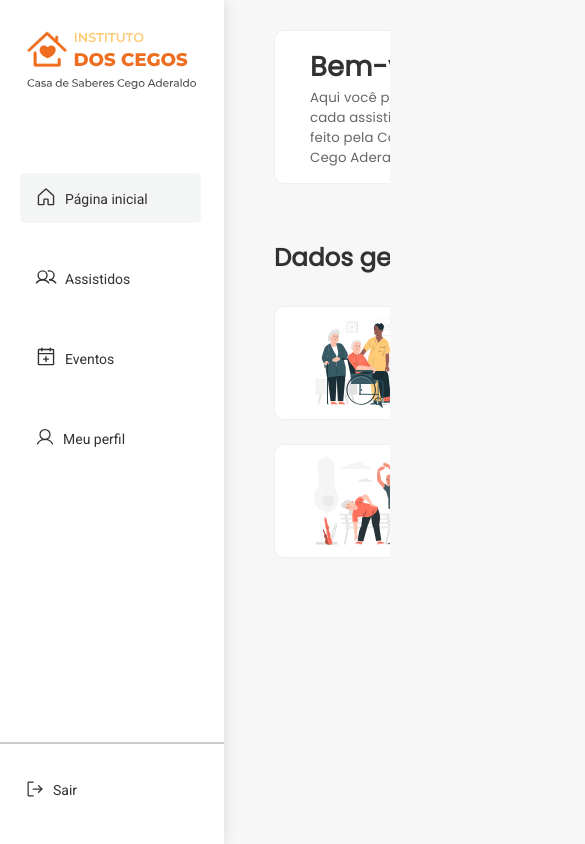
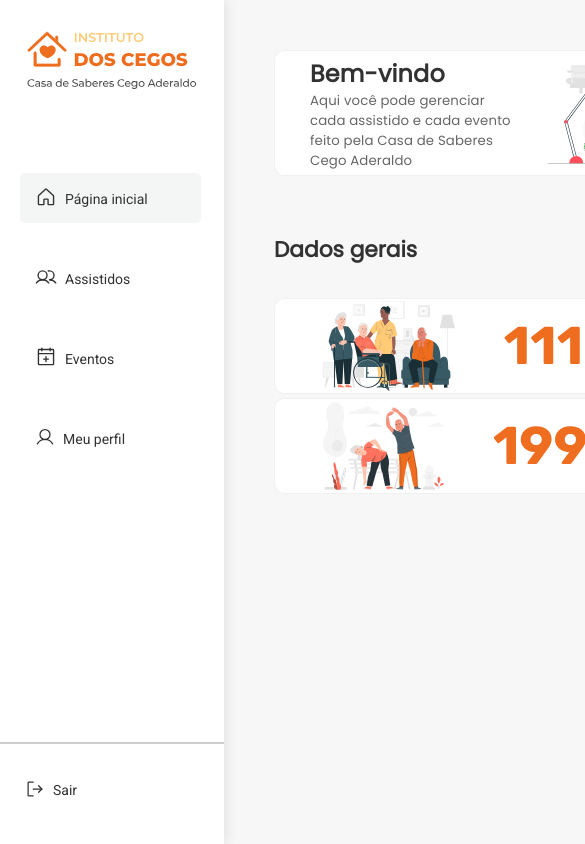
Before and after one commit to dev-inove/IDC-Frontend-legado, a React (Vite) app: page /home in a window 390 px wide. Shown: the top 844 px of the page, 585 px wide, since content can reach past the window. Built offline with nearby package versions, Linux system fonts and the light colour scheme.

Commit message:
Correções de responsividade da tela e dos cards

```diff
--- a/src/components/Cards/InfoCards/styles.ts
+++ b/src/components/Cards/InfoCards/styles.ts
@@ -12,14 +12,20 @@ export const InfoHeaderText = styled.h1`
   @media (max-width: 1366px) {
     font-size: 2.4rem;
   }
-  @media (max-width: 1080px) {
+  @media (max-width: 1280px) {
+    font-size: 2rem;
+  }
+  @media (max-width: 1150px) {
     font-size: 1.9rem;
   }
-  @media (max-width: 846px) {
+  @media (max-width: 1080px) {
     font-size: 1.8rem;
   }
+  @media (max-width: 846px) {
+    font-size: 1.7rem;
+  }
   @media (max-width: 720px) {
-    font-size: 1.75rem;
+    font-size: 1.55rem;
   }
 `;
 
@@ -29,15 +35,11 @@ export const ContainerCardsInfo = styled.div`
   flex-direction: row;
   justify-content: space-between;
   margin-bottom: 50px;
-  @media (max-width: 1366px) {
-    align-content: space-between;
-    flex-direction: column;
-    height: 19rem;
-  }
+  height: 9rem;
   @media (max-width: 1080px) {
     align-content: space-between;
     flex-direction: column;
-    height: 18rem;
+    height: 14rem;
   }
 `;
 
@@ -45,21 +47,27 @@ export const CounterStyle = styled.span`
   font-family: 'Rubik', sans-serif;
   font-style: normal;
   font-weight: 700;
-  font-size: 6.75rem;
+  font-size: 5.75rem;
   line-height: 126px;
   color: #ef6d1f;
   margin-right: 15px;
   @media (max-width: 1366px) {
-    font-size: 6.5rem;
+    font-size: 4.5rem;
+  }
+  @media (max-width: 1280px) {
+    font-size: 4rem;
+  }
+  @media (max-width: 1150px) {
+    font-size: 3.85rem;
   }
   @media (max-width: 1080px) {
-    font-size: 6rem;
+    font-size: 4.25rem;
   }
   @media (max-width: 846px) {
-    font-size: 5.8rem;
+    font-size: 4rem;
   }
   @media (max-width: 720px) {
-    font-size: 5.9rem;
+    font-size: 3.8rem;
   }
 `;
 
@@ -69,18 +77,38 @@ export const InfoCard = styled.div`
   border: 1px solid rgba(0, 0, 0, 0.06);
   height: 10rem;
   width: 49%;
-  min-width: 484px;
+  min-width: 454px;
   min-height: 96px;
   background-color: #ffffff;
   justify-content: space-evenly;
   align-items: center;
-  @media (max-width: 1366px) {
+  @media (max-width: 1336px) {
+    min-width: 460px;
     height: 9rem;
-    width: auto;
+    width: 30%;
+  }
+  @media (max-width: 1280px) {
+    min-width: 444px;
+    height: 8rem;
+  }
+  @media (max-width: 1250px) {
+    min-width: 424px;
+  }
+  @media (max-width: 1200px) {
+    min-width: 404px;
+  }
+  @media (max-width: 1150px) {
+    min-width: 384px;
+    height: 7rem;
+  }
+  @media (max-width: 1125px) {
+    min-width: 359px;
   }
   @media (max-width: 1080px) {
-    height: 6rem;
-    padding: 4rem 0;
+    width: 100%;
+    height: 4rem;
+    padding: 3rem 0;
+    min-width: 484px;
   }
 `;
 
@@ -99,22 +127,28 @@ export const InforCardText = styled.p`
   font-family: 'Poppins';
   font-style: normal;
   font-weight: 400;
-  width: 135px;
+  max-width: 135px;
   height: 64px;
   line-height: 32px;
-  font-size: 1.325rem;
+  font-size: 1.275rem;
   color: #666666;
   @media (max-width: 1366px) {
-    font-size: 1.5rem;
-    width: 155px;
+    font-size: 1.25rem;
   }
+  @media (max-width: 1280px) {
+    font-size: 1.1rem;
+    margin-right: 5px;
+  }
+  @media (max-width: 1150px) {
+    font-size: 1rem;
+  }
+
   @media (max-width: 1080px) {
-    font-size: 1.3rem;
-    width: 125px;
+    font-size: 1rem;
   }
   @media (max-width: 720px) {
-    font-size: 1.2rem;
-    width: 110px;
+    font-size: 0.9rem;
+    margin-right: 0px;
   }
 `;
 
@@ -126,6 +160,9 @@ export const InforCardImage = styled.img`
   @media (max-width: 1366px) {
     width: 90%;
   }
+  @media (max-width: 1280px) {
+    width: 75%;
+  }
   @media (max-width: 1080px) {
     width: 75%;
   }
--- a/src/components/Cards/WelcomeCard/styles.ts
+++ b/src/components/Cards/WelcomeCard/styles.ts
@@ -5,17 +5,17 @@ export const ContainerCardWelcome = styled.div`
   display: flex;
   border-radius: 10px;
   border: 1px solid rgba(0, 0, 0, 0.06);
-  height: 13rem;
+  height: 11rem;
   min-width: 484px;
   background-color: #fff;
   justify-content: space-between;
   align-items: center;
   margin-bottom: 50px;
   @media (max-width: 1366px) {
-    height: 12rem;
+    height: 10rem;
   }
   @media (max-width: 1080px) {
-    height: 11rem;
+    height: 9rem;
   }
 `;
 
@@ -65,15 +65,22 @@ export const CardWelcomeHeaderText = styled.h1`
     width: 14.5rem;
     font-size: 2.5rem;
   }
+  @media (max-width: 1280px) {
+    width: 13.5rem;
+    font-size: 2.25rem;
+  }
+  @media (max-width: 1150px) {
+    font-size: 2rem;
+  }
   @media (max-width: 1080px) {
     width: 11.5rem;
-    font-size: 2rem;
+    font-size: 1.9rem;
   }
   @media (max-width: 846px) {
-    font-size: 1.9rem;
+    font-size: 1.8rem;
   }
   @media (max-width: 720px) {
-    font-size: 1.95rem;
+    font-size: 1.7rem;
   }
 `;
 
--- a/src/components/SideBar/styles.ts
+++ b/src/components/SideBar/styles.ts
@@ -1,9 +1,9 @@
 import styled from 'styled-components';
 import { Link } from 'react-router-dom';
-import {SignOut} from 'phosphor-react';
+import { SignOut } from 'phosphor-react';
 
 interface Props {
-  active: boolean,
+  active: boolean;
 }
 
 export const Container = styled.div`
@@ -11,7 +11,10 @@ export const Container = styled.div`
   position: fixed;
   display: flex;
   box-shadow: 0 0 1em rgba(0, 0, 1, 0.123);
-  overflow-y: auto;
+  overflow-y: hidden;
+  :hover {
+    overflow-y: auto;
+  }
 `;
 
 export const ContainerAside = styled.aside`
@@ -48,7 +51,7 @@ export const NavLinkItens = styled.div<Props>`
   border-radius: 5px;
   align-items: center;
   transition: all 0.25s ease-in-out;
-  background-color: ${props => props.active ? "#F4F5F5" : ""};
+  background-color: ${(props) => (props.active ? '#F4F5F5' : '')};
 
   &:hover {
     background-color: var(--navigationHoverSideBar);
--- a/src/pages/Home/styles.ts
+++ b/src/pages/Home/styles.ts
@@ -1,11 +1,17 @@
 import styled from 'styled-components';
 
 export const HomeContainer = styled.div`
+  background-color: var(--backgroundGrayContent);
   height: 100vh;
-  overflow-y: auto;
-  overflow-x: auto;
-  padding: 30px 50px 0 50px;
   margin-left: 16rem;
+  overflow: hidden;
+  overflow-x: hidden;
+  min-width: 582.55px;
+  padding: 50px 50px 50px 50px;
+  :hover {
+    overflow-x: auto;
+    overflow-y: auto;
+  }
 `;
 
 export default HomeContainer;
```
